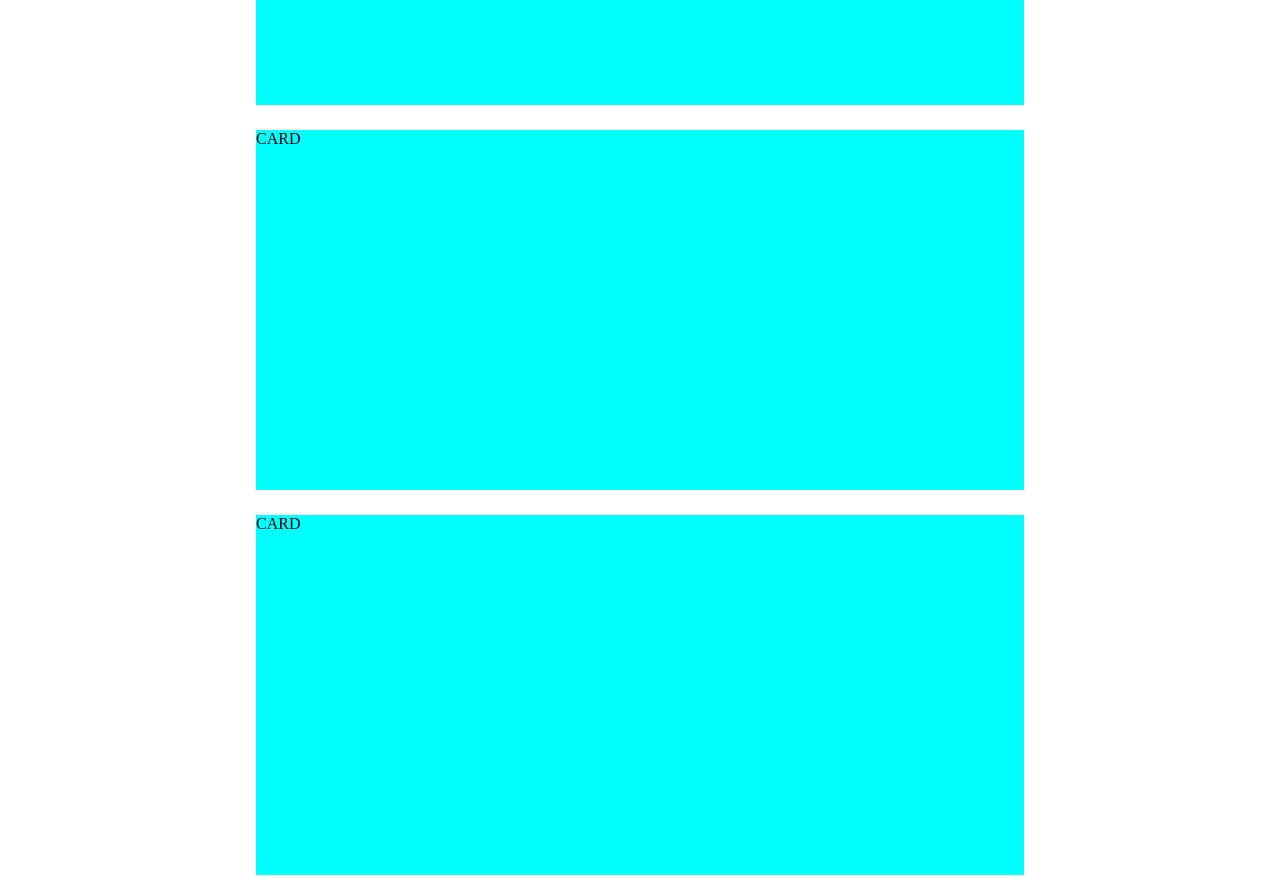
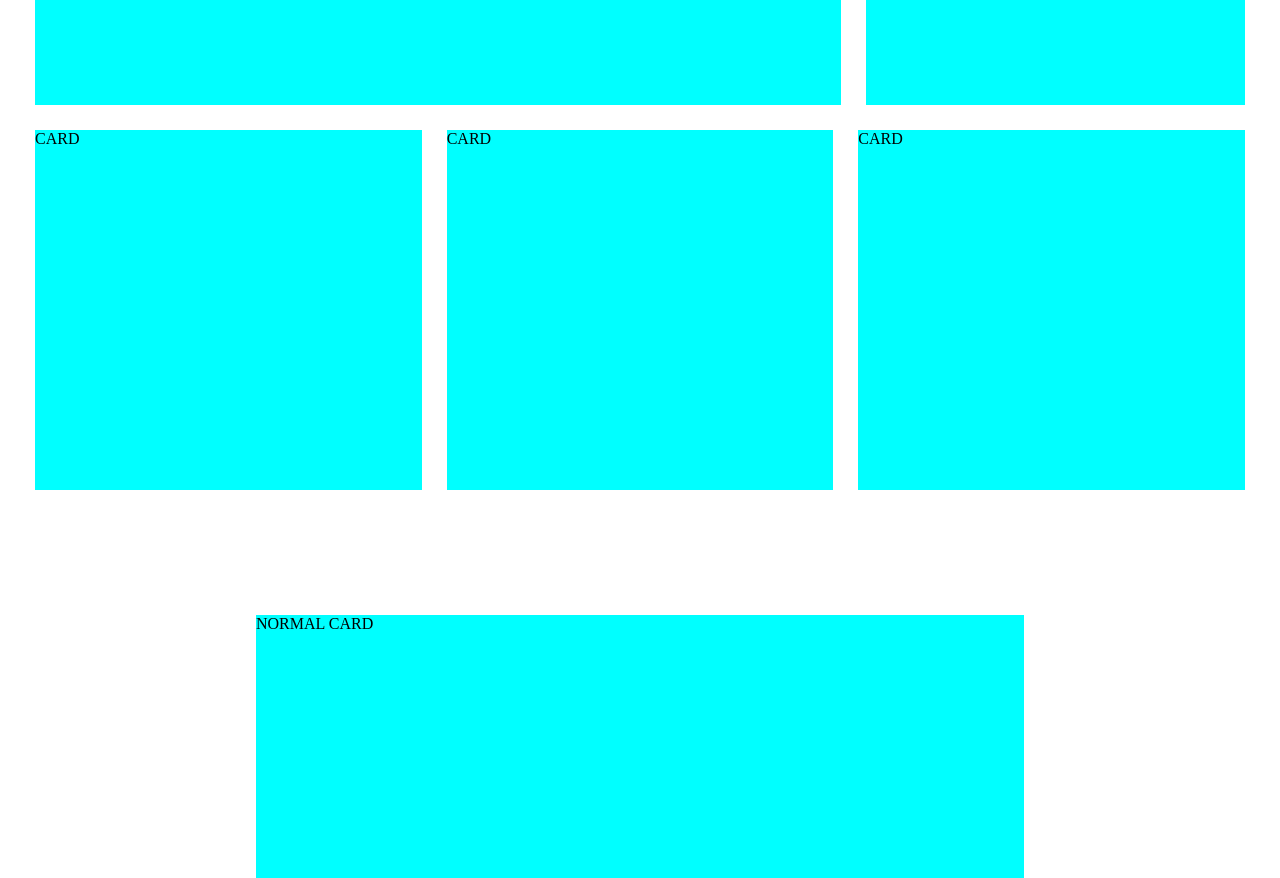
Before and after one commit to AleDelCampo/htmlcss-responsive-layout, a plain HTML site: page index.html in a window 1280 px wide. Shown: the part 620-1498 px from the top of the page. Drawn offline with Linux system fonts and the light colour scheme.

Commit message:
struttura tablet iniziata

```diff
--- a/index.html
+++ b/index.html
@@ -35,7 +35,7 @@
                         CARD
                     </div>
                 </div>
-                <div class="cards-container row">
+                <div class="cards-container-down row">
                     <div class="card">
                         CARD
                     </div>
--- a/style.css
+++ b/style.css
@@ -44,6 +44,15 @@ nav {
     flex-direction: column;
     max-height: 100%;
     max-width: 100%;
+    gap: 25px;
+    align-items: center;
+}
+/*MISURE TEST*/
+.cards-container-down {
+    flex-direction: column;
+    max-height: 100%;
+    max-width: 100%;
+    margin-top: 25px;
     gap: 25px;
     align-items: center;
 }
@@ -112,13 +121,13 @@ nav {
 }
 /*MISURE TEST*/
 .footer-text {
-    min-height: 500px;
+    min-height: 120px;
     width: 60%;
     text-align: center;
 }
 /*MISURE TEST*/
 .links {
-    min-height: 500px;
+    min-height: 120px;
     width: 60%;
     text-align: center;
 }
@@ -127,10 +136,23 @@ footer.container {
     padding-bottom: 0;
 }
 
+@media screen and (min-width: 768px) {
+    .cards-container-up {
+        flex-direction: row;
+        padding: 0px 35px 0px 35px;
+    }
 
+    .cards-container-up .card {
+        min-height: 600px;
+        width: 32%;
+    }
 
+    .cards-container-up .big-card {
+        width: 68%;
+    }
 
-
-@media screen and (max-width: 767px) {
-
+    .cards-container-down {
+        flex-direction: row;
+        padding: 0px 35px 0px 35px;
+    }
 }
```
